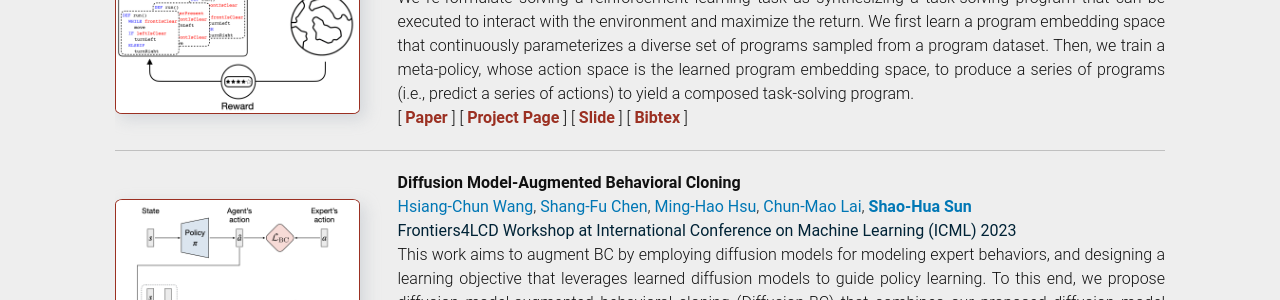
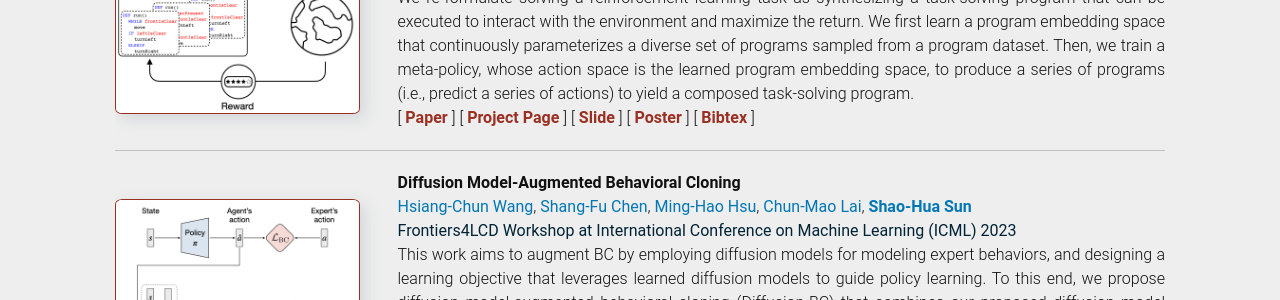
Before and after one commit to shaohua0116/shaohua0116.github.io, a Jekyll site: the page built from index.html, in a window 1280 px wide and 900 px high, scrolled down 1908 px. Shown: the part 152-452 px from the top of the window. Built offline with Jekyll 4.4.1, drawn with Linux system fonts in a browser that asks for light colours; some web fonts are replaced.

Commit message:
add hprl poster

```diff
--- a/_data/publications.yml
+++ b/_data/publications.yml
@@ -24,6 +24,8 @@
       url:  'https://nturobotlearninglab.github.io/hprl/'
     - name: 'Slide'
       url:  'https://nturobotlearninglab.github.io/hprl/asset/hprl_slide.pdf'
+    - name: 'Poster'
+      url:  'https://nturobotlearninglab.github.io/hprl/asset/hprl_poster.png'
     - name: 'Bibtex'
       url:  '/bibtex/hprl.txt'
   publisher:  'International Conference on Machine Learning (ICML) 2023'
```
